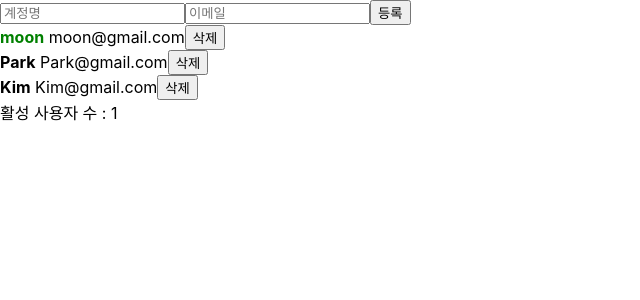
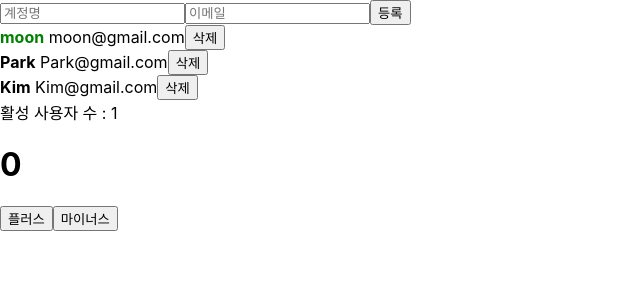
Before and after one commit to jhmoon12/react1, a React (Create React App) app: page / in a window 1280 px wide. Shown: the top 300 px of the page, without its empty margins (0-640 px from the left). Built offline with nearby package versions, Linux system fonts and the light colour scheme.

Commit message:
updated Counter

```diff
--- a/src/App.js
+++ b/src/App.js
@@ -2,6 +2,7 @@ import React,{ useRef, useState, useMemo, useCallback } from 'react';
 import './App.css';
 import CreateUser from './CreateUser';
 import UserList from './UserList';
+import Counter from './Counter';
 
 
 function countActiveUsers(users) {
@@ -54,7 +55,8 @@ const onCreate = useCallback(() => {
     username,
     email,
   };
-  setUsers(users.concat(user)); //기존 배열을 복사하고 그 뒤에 user 객체 추가!
+  setUsers(users => users.concat(user));
+  //1. 기존 배열을 복사하고 그 뒤에 user 객체 추가!, 2.함수형 업데이트(이 작업으로 deps 에 users 를 쓸 필요가 없다.)
   setInputs({
     username: '',
     email: ''
@@ -62,18 +64,26 @@ const onCreate = useCallback(() => {
   //초기화
 
   nextId.current += 1; //기존 값에 1을 더해주는 작업
-},[username, email, users ])
+},[username, email])
+/* User 추가 함수 */
+
 const onRemove = useCallback( id => {
-  setUsers(users.filter( user => user.id !== id)); //user.id !== id 가 true 일때 나머지 배열만 새 배열로 만듦
-},[users]);
+  setUsers(users => users.filter( user => user.id !== id)); //user.id !== id 가 true 일때 나머지 배열만 새 배열로 만듦
+},[]);
+/* 리스트 삭제 함수 */
+
 const onToggle = useCallback( id => {
-  setUsers(users.map(
+  setUsers(users => users.map(
     user => user.id === id ?
     {...user, active: !user.active }
     : user
   ));
-}, [users]);
+}, []); //컴포넌트가 처음 만들어질때만 생성되고, 그 다음 재 사용된다.
+/* 토글 함수 */
+
 const count = useMemo(()=>countActiveUsers(users), [users]);
+/* 활성화 리스트 체크 함수 */
+
   return (
     <div>
       <CreateUser
@@ -88,6 +98,7 @@ const count = useMemo(()=>countActiveUsers(users), [users]);
       onToggle={onToggle}
       />
       <div>활성 사용자 수 : {count}</div>
+      <Counter />
     </div>
   );
 }
--- /dev/null
+++ b/src/Counter.js
@@ -0,0 +1,39 @@
+import React, { useState, useReducer } from 'react';
+
+function reducer(state, action) {
+    switch (action.type) {
+        case 'INCREMENT' :
+            return state + 1;
+        case 'DECREMENT' :
+            return state - 1;
+        default :
+         return state;
+    };
+};
+
+const Counter = () => {
+    //const [number, setNumber] = useState(0);
+
+    const [number, dispatch] = useReducer(reducer, 0);
+    const onIncrease = () => {
+       // setNumber(prevNumber => prevNumber + 1)
+       dispatch({
+           type: 'INCREMENT'
+       })
+    }
+    const onDecrease = () => {
+       // setNumber(number - 1)
+       dispatch({
+        type: 'DECREMENT'
+    })
+    }
+    return (
+        <div>
+            <h1>{number}</h1>
+            <button onClick={onIncrease}>플러스</button>
+            <button onClick={onDecrease}>마이너스</button>
+        </div>
+    );
+};
+
+export default Counter;
--- a/src/CreateUser.js
+++ b/src/CreateUser.js
@@ -22,4 +22,4 @@ function CreateUser({ username, email, onChange, onCreate }) {
     );
 };
 
-export default CreateUser;
+export default React.memo(CreateUser);
--- a/src/UserList.js
+++ b/src/UserList.js
@@ -1,6 +1,6 @@
 import React,{ useEffect } from 'react';
 
-function User({user, onRemove, onToggle}){
+const User = React.memo(function User({user, onRemove, onToggle}){
     const { username, email, id, active }= user;//구조분해할당
     /* useEffect(()=>{
         console.log('유저값이 설정됨');
@@ -26,7 +26,7 @@ function User({user, onRemove, onToggle}){
         </div>
     )
 
-}
+})
 
 function UserList({users, onRemove, onToggle})  {
 
@@ -48,4 +48,4 @@ function UserList({users, onRemove, onToggle})  {
     );
 };
 
-export default UserList;
+export default React.memo(UserList);
```
